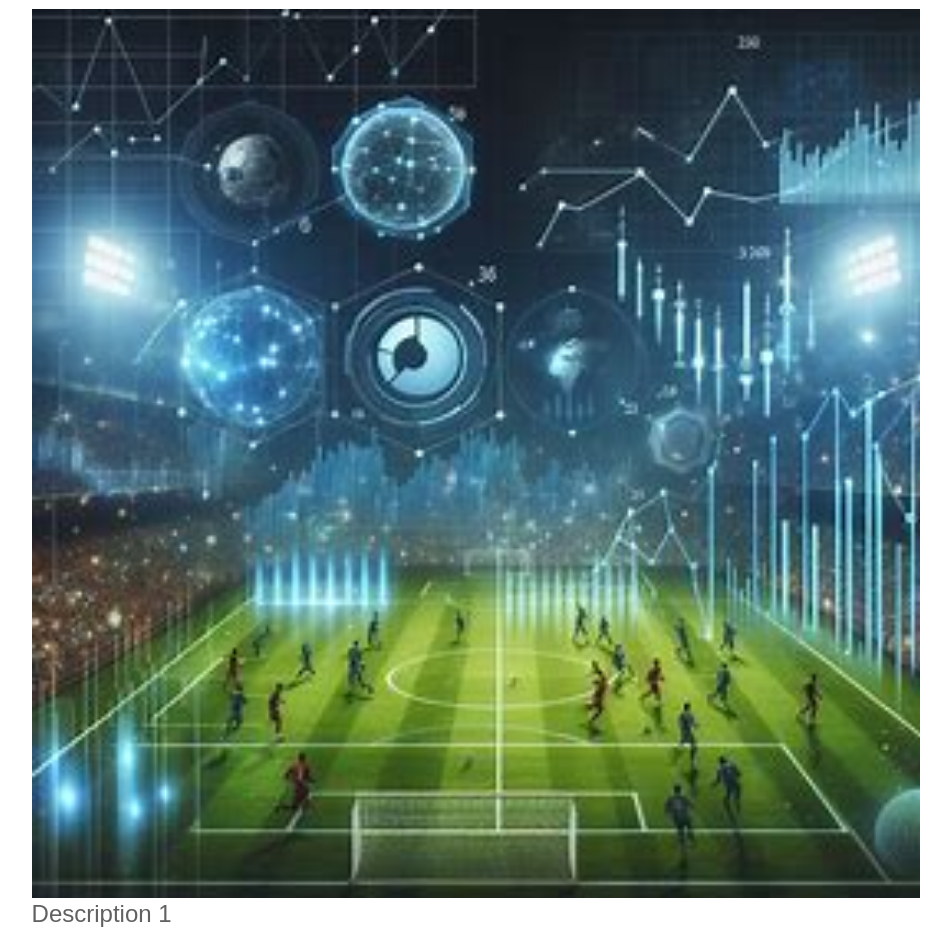
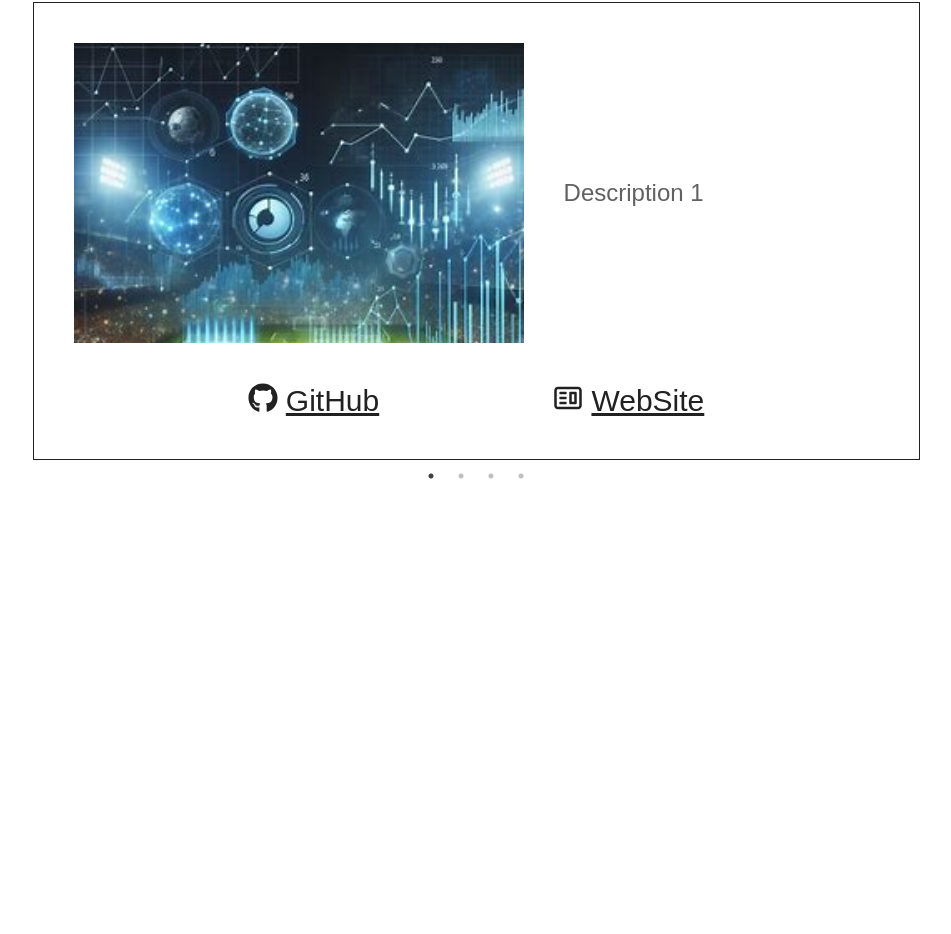
Before and after one commit to SebastianSaldarriagaC1/sebastiansaldarriaga, a Next.js app: page / in a window 1280 px wide. Shown: the part 879-1813 px from the top of the page, without its empty margins (164-1115 px from the left). After the commit the page ends 1365 px from the top, so only its background shows below. Built offline with nearby package versions, Linux system fonts and the light colour scheme.

Commit message:
feat: update project cards layout

```diff
--- a/src/app/globals.css
+++ b/src/app/globals.css
@@ -56,6 +56,16 @@ body {
   font-size: 32px;
 }
 
+.card-border {
+  border: 1px solid var(--main-text-color);
+}
+
+.project-external-link-text {
+  color: var(--main-text-color);
+  font-family: "Montserrat", "Arial", "Sans Serif";
+  text-decoration: underline;
+}
+
 p {
   color: var(--secondary-text-color);
   font-family: "Source Sans Pro", "Arial", "Sans Serif";
--- a/src/components/atoms/Image.tsx
+++ b/src/components/atoms/Image.tsx
@@ -21,7 +21,9 @@ const CircleImage: React.FC<ImageProps> = ({ src, alt }) => {
 
 const ProjectImage: React.FC<ImageProps> = ({ src, alt }) => {
   return (
-    <Image src={src} alt={alt} width={500} height={300} layout="responsive" />
+    <div className="relative w-[100%] h-auto md:w-[450px] md:h-[300px] sm:w-[350px] sm:h-[233px]  overflow-hidden">
+      <Image src={src} alt={alt} width={450} height={300} />
+    </div>
   );
 };
 
--- a/src/components/molecules/Card.tsx
+++ b/src/components/molecules/Card.tsx
@@ -1,5 +1,8 @@
 import React from "react";
 import { ProjectImage } from "../atoms/Image";
+
+import { FaGithub } from "react-icons/fa";
+import { CgWebsite } from "react-icons/cg";
 
 interface ProjectCardProps {
   title: string;
@@ -17,22 +20,34 @@ const ProjectCard: React.FC<ProjectCardProps> = ({
   websiteLink,
 }) => {
   return (
-    <div>
+    <div className="p-10 m-[1px] card-border">
+      <div className="sm:flex items-center">
         <ProjectImage src={image} alt={title} />
-      <div>
-        <p>{description}</p>
-        <div>
+        <p className="ml-10">{description}</p>
+      </div>
+      <div className="flex w-full mt-10 justify-evenly">
         {githubLink && (
-            <a href={githubLink} target="_blank" rel="noreferrer">
-              Github
+          <a
+            href={githubLink}
+            target="_blank"
+            rel="noreferrer"
+            className="flex"
+          >
+            <FaGithub className="mr-2" size={30} />
+            <p className="project-external-link-text text-3xl">GitHub</p>
           </a>
         )}
         {websiteLink && (
-            <a href={websiteLink} target="_blank" rel="noreferrer">
-              Website
+          <a
+            href={githubLink}
+            target="_blank"
+            rel="noreferrer"
+            className="flex"
+          >
+            <CgWebsite className="mr-2" size={30} />
+            <p className="project-external-link-text text-3xl">WebSite</p>
           </a>
         )}
-        </div>
       </div>
     </div>
   );
--- a/src/components/organisms/ProjectsSection.tsx
+++ b/src/components/organisms/ProjectsSection.tsx
@@ -79,7 +79,7 @@ const ProjectsSection: React.FC = () => {
           if (slider) sliderRef1.current = slider;
         }}
         {...upperSliderSettings}
-        className="my-10"
+        className="my-10 h-10"
       >
         {projectList.map((project, index) => (
           <div key={index}>
```
Lines whose indentation alone changed are shown as unchanged.
